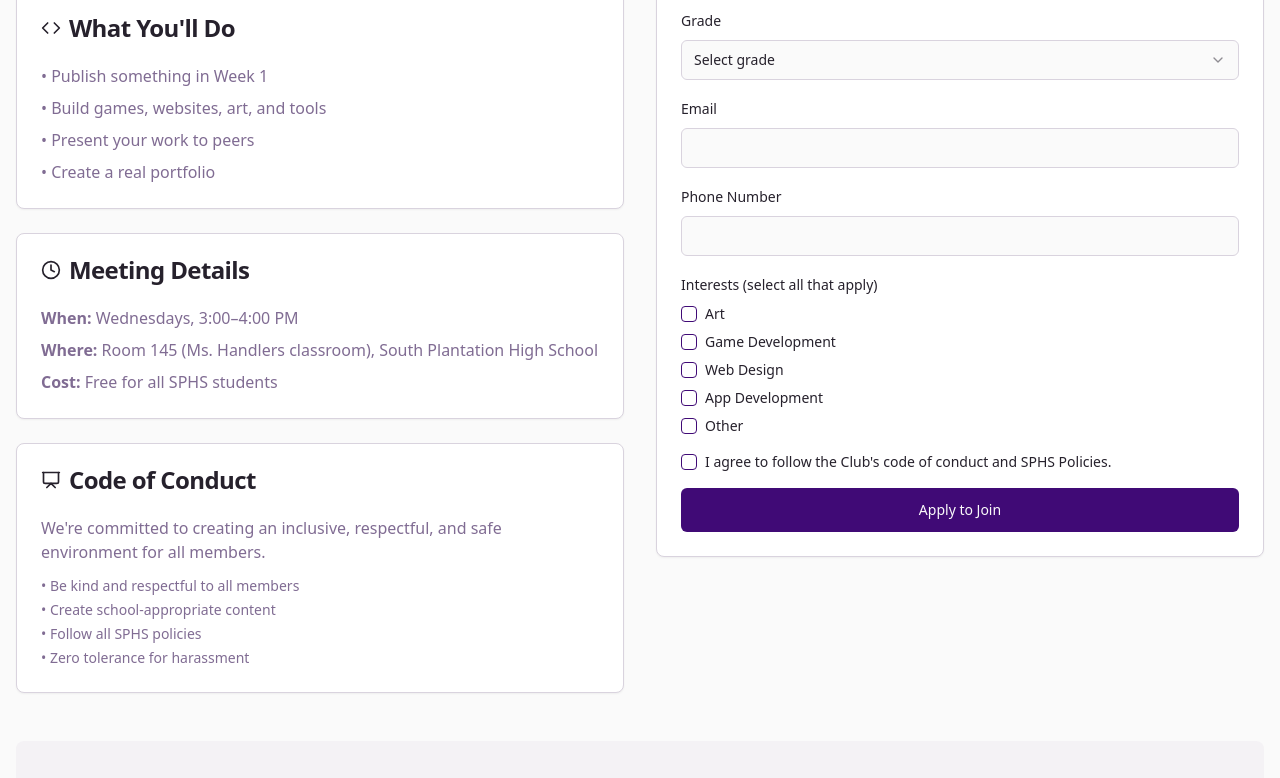
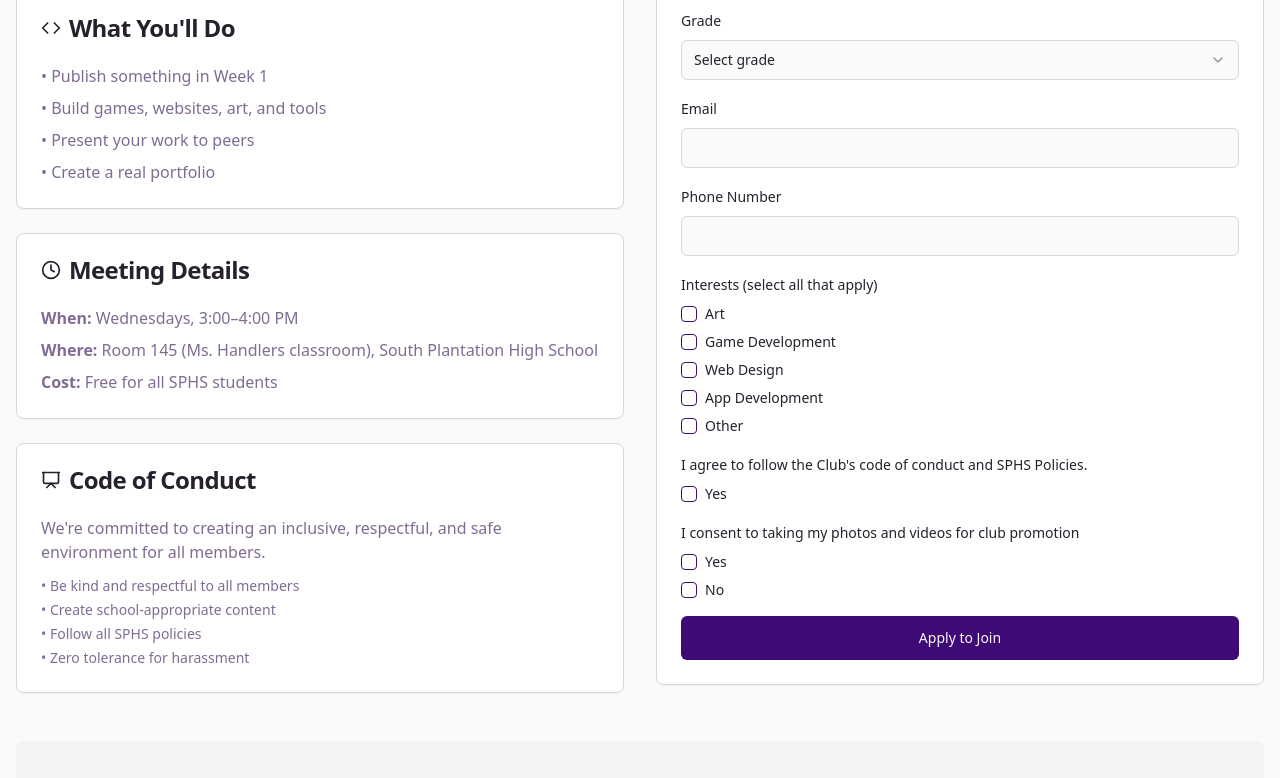
Before and after one commit to charleshappy07/south-vibe-coding, a React (Vite) app: page /join in a window 1280 px wide. Shown: the part 444-1222 px from the top of the page. Built offline with nearby package versions, Linux system fonts and the light colour scheme.

Commit message:
Update form fields
Updated the "Apply to Join" form to include a checkbox for agreeing to the code of conduct with a "Yes" option. Also added a consent field for photo and video usage with "Yes" and "No" options.

```diff
--- a/src/pages/Join.tsx
+++ b/src/pages/Join.tsx
@@ -19,7 +19,8 @@ const Join = () => {
     phoneNumber: "",
     interests: [] as string[],
     otherInterest: "",
-    codeOfConduct: false
+    codeOfConduct: false,
+    photoConsent: ""
   });
 
   const [submitted, setSubmitted] = useState(false);
@@ -300,6 +301,10 @@ const Join = () => {
                    </div>
 
                    <div className="space-y-4">
+                     <div className="space-y-2">
+                       <Label className="text-sm font-medium">
+                         I agree to follow the Club's code of conduct and SPHS Policies.
+                       </Label>
                        <div className="flex items-center space-x-2">
                          <Checkbox
                            id="codeOfConduct"
@@ -308,8 +313,45 @@ const Join = () => {
                            required
                          />
                          <Label htmlFor="codeOfConduct" className="text-sm">
-                         I agree to follow the Club's code of conduct and SPHS Policies.
+                           Yes
                          </Label>
+                       </div>
+                     </div>
+
+                     <div className="space-y-2">
+                       <Label className="text-sm font-medium">
+                         I consent to taking my photos and videos for club promotion
+                       </Label>
+                       <div className="space-y-2">
+                         <div className="flex items-center space-x-2">
+                           <Checkbox
+                             id="photoConsentYes"
+                             checked={formData.photoConsent === "yes"}
+                             onCheckedChange={(checked) => {
+                               if (checked) {
+                                 setFormData(prev => ({ ...prev, photoConsent: "yes" }));
+                               }
+                             }}
+                           />
+                           <Label htmlFor="photoConsentYes" className="text-sm">
+                             Yes
+                           </Label>
+                         </div>
+                         <div className="flex items-center space-x-2">
+                           <Checkbox
+                             id="photoConsentNo"
+                             checked={formData.photoConsent === "no"}
+                             onCheckedChange={(checked) => {
+                               if (checked) {
+                                 setFormData(prev => ({ ...prev, photoConsent: "no" }));
+                               }
+                             }}
+                           />
+                           <Label htmlFor="photoConsentNo" className="text-sm">
+                             No
+                           </Label>
+                         </div>
+                       </div>
                      </div>
                    </div>
 
```
Lines whose indentation alone changed are shown as unchanged.
